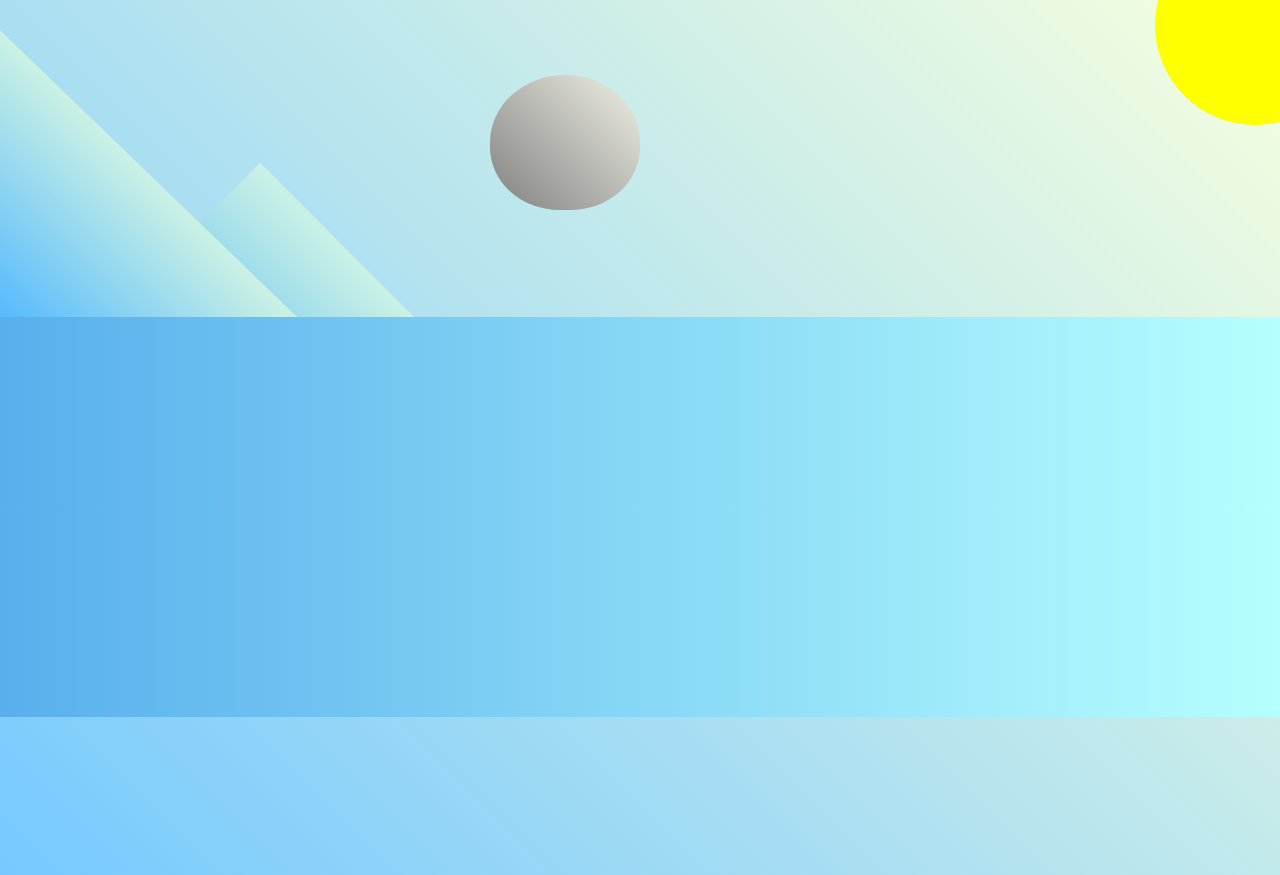
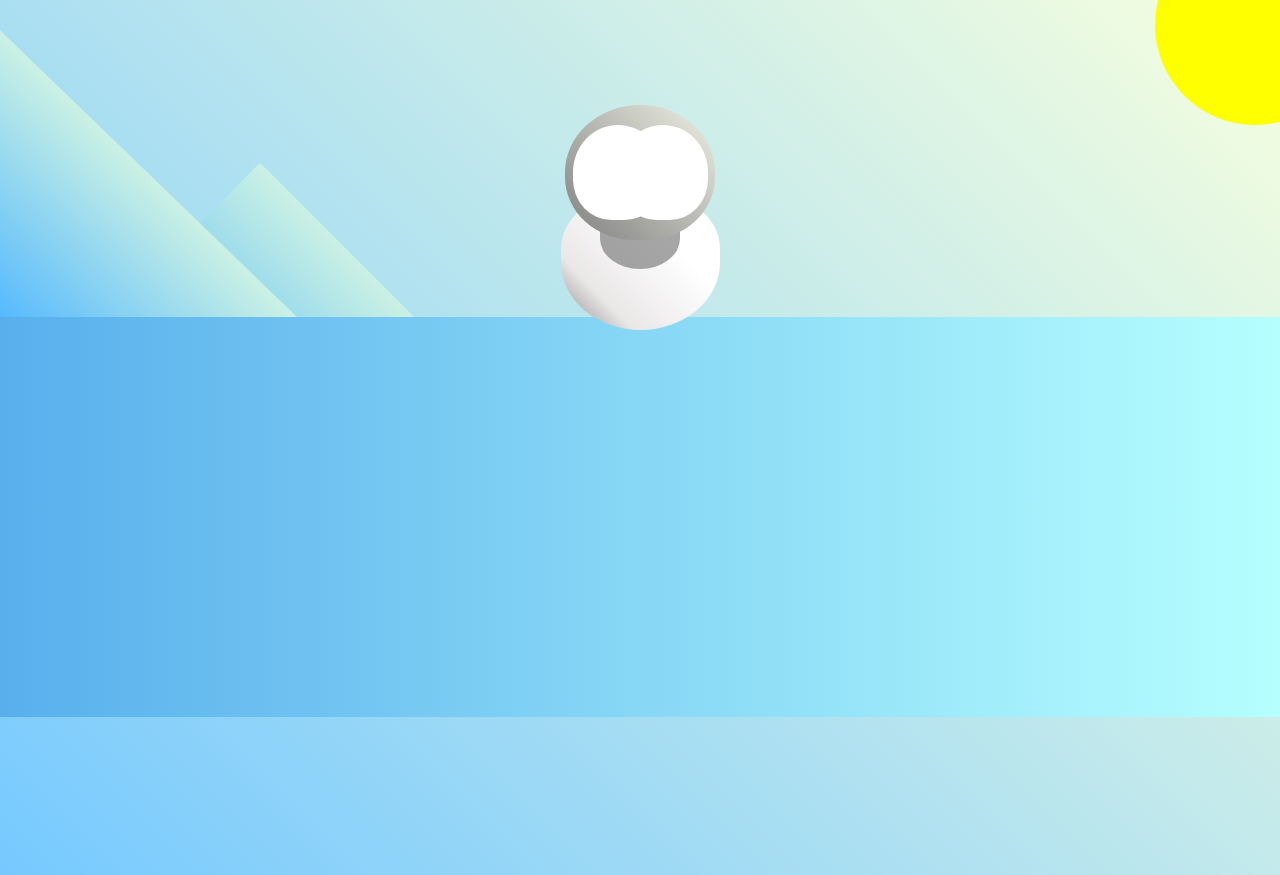
Before and after one commit to edmyrbatiancila/penguin.ed, a plain HTML site: page index.html in a window 1280 px wide. Shown: the top 875 px of the page. Drawn offline with Linux system fonts and the light colour scheme.

Commit message:
Update codes and styling

```diff
--- a/index.html
+++ b/index.html
@@ -11,7 +11,10 @@
         <div class="back-mountain"></div>
         <div class="sun"></div>
         <div class="penguin">
-            <div class="penguin-head"></div>
+            <div class="penguin-head">
+                <div class="face left"></div>
+                <div class="face right"></div>
+            </div>
             <div class="penguin-body"></div>
         </div>
         <div class="ground">
--- a/styles.css
+++ b/styles.css
@@ -47,6 +47,10 @@ body {
     position: relative;
 }
 
+.penguin *{
+    position: absolute;
+}
+
 .penguin-head {
     height: 45%;
     width: 50%;
@@ -55,12 +59,46 @@ body {
     border-top-right-radius: 70%;
     border-bottom-left-radius: 65%;
     border-bottom-right-radius: 65%;
+    top: 10%;
+    left: 25%;
+    z-index: 1;
+}
+
+.face {
+    width: 60%;
+    height: 70%;
+    background-color: white;
+    border-radius: 70% 70% 60% 60%;
+    top: 15%;
+}
+
+.face.left {
+    left: 5%;
+}
+
+.face.right {
+    right: 5%;
+}
+
+.penguin-body::before {
+    content: "";
+    position: absolute;
+    width: 50%;
+    height: 45%;
+    background-color: gray;
+    top: 10%;
+    left: 25%;
+    border-radius: 0% 0% 100% 100%;
+    opacity: 70%;
 }
 
 .penguin-body {
     width: 53%;
     height: 45%;
-    background: linear-gradient(45deg, rgb(134, 133, 133) 0%, rgb(234, 231));
+    background: linear-gradient(45deg, rgb(134, 133, 133) 0%, rgb(234, 231, 231) 25%, white 67%);
+    border-radius: 80% 80% 100% 100%;
+    top: 40%;
+    left: 23.5%;
 }
 
 .ground {
```
